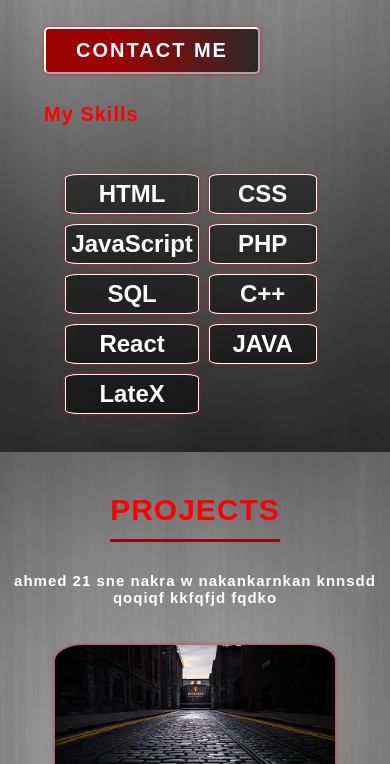
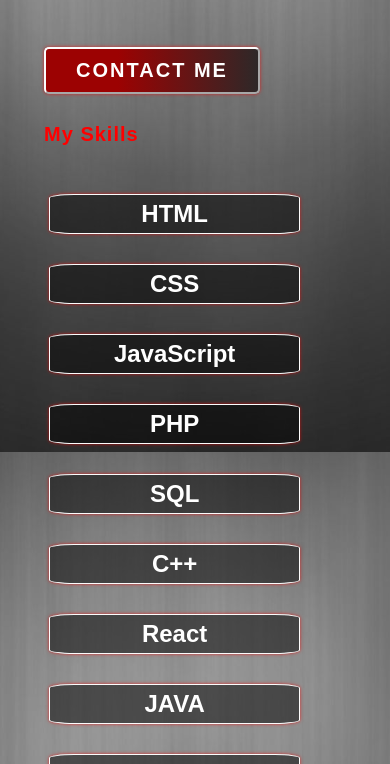
Before and after one commit to 3ibsi69/Portfolio, a plain HTML site: page index.html in a window 390 px wide. Shown: the part 1236-2000 px from the top of the page. Drawn offline with Linux system fonts and the light colour scheme.

Commit message:
responsive fixing

```diff
--- a/Styles/style.scss
+++ b/Styles/style.scss
@@ -172,7 +172,7 @@ svg:hover {
 }
 
 #section2 {
-  height: 100vh;
+  min-height: 50vh;
   width: 100%;
 }
 
@@ -215,7 +215,7 @@ svg:hover {
   font-size: 30px;
   font-weight: bold;
   letter-spacing: 3px;
-  margin-bottom: 40px;
+  margin-bottom: 60px;
   text-decoration-color: rgb(153, 4, 4);
   line-height: 1.5;
   color: red;
@@ -235,7 +235,7 @@ svg:hover {
   grid-template-columns: repeat(4, 1fr);
   align-items: center;
   grid-area: d2;
-  margin: 5%;
+  grid-gap: 20px;
 }
 .skills #title-skills {
   font-size: 30px;
@@ -253,7 +253,6 @@ svg:hover {
   background-color: rgba(0, 0, 0, 0.5);
   display: inline-block;
   color: white;
-  margin: 10px;
   text-align: center;
   border-radius: 10%;
 }
@@ -263,7 +262,7 @@ svg:hover {
   transition: 0.4s ease-in-out;
 }
 #section3 {
-  min-height: 100vh;
+  min-height: 100px;
   width: 100%;
 }
 
@@ -518,4 +517,7 @@ svg:hover {
 #section3 .container-projects{
   margin-top: 9%;
 }
+.skills .skills-container {
+  grid-template-columns: repeat(1, 1fr);
 }
+}
```
Also changed, not shown: Styles/style.css, 1 other file.
